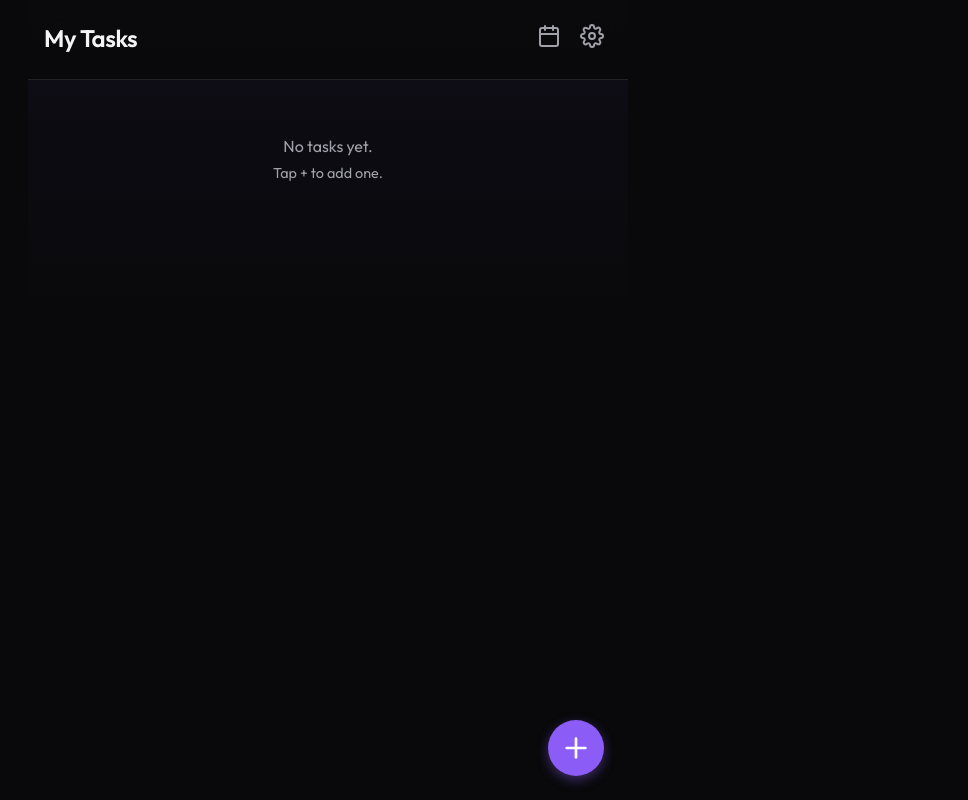
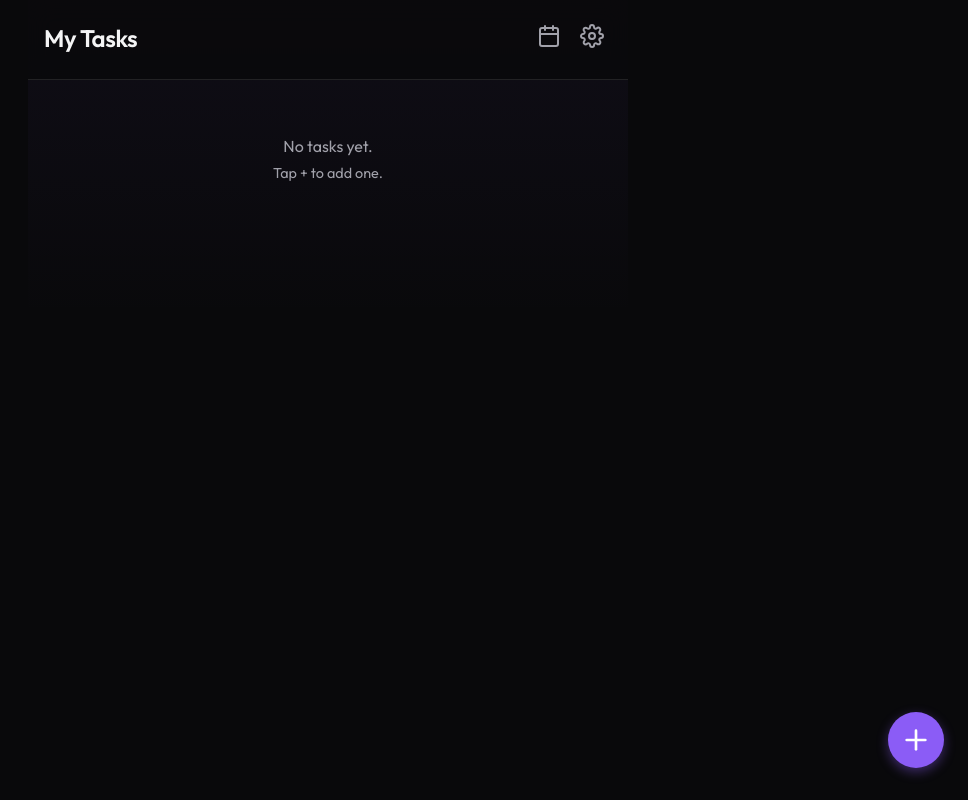
Before and after one commit to Shroker604/TaskListAppV1, a plain HTML site: page index.html in a window 1280 px wide. Shown: the whole page, without its empty margins (312-1280 px from the left). Drawn offline with Linux system fonts and the light colour scheme.

Commit message:
Fix FAB visibility using position:fixed and 100dvh

```diff
--- a/css/components.css
+++ b/css/components.css
@@ -81,8 +81,8 @@
 
 /* FAB */
 .fab {
-    position: absolute;
-    bottom: 24px;
+    position: fixed;
+    bottom: 32px;
     right: 24px;
     width: 56px;
     height: 56px;
@@ -94,6 +94,8 @@
     color: white;
     box-shadow: 0 4px 12px rgba(139, 92, 246, 0.4);
     transition: transform 0.2s;
+    z-index: 50;
+    /* Ensure it is on top */
 }
 
 .fab:active {
--- a/css/styles.css
+++ b/css/styles.css
@@ -1,11 +1,16 @@
 :root {
     /* Color Palette - Premium Dark Mode (Discord/Spotify vibe) */
-    --bg-color: #09090b; /* Deep Zinc */
-    --card-bg: rgba(39, 39, 42, 0.6); /* Zinc 800 with opacity */
-    --primary: #8b5cf6; /* Violet 500 */
+    --bg-color: #09090b;
+    /* Deep Zinc */
+    --card-bg: rgba(39, 39, 42, 0.6);
+    /* Zinc 800 with opacity */
+    --primary: #8b5cf6;
+    /* Violet 500 */
     --primary-hover: #7c3aed;
-    --text-main: #f4f4f5; /* Zinc 100 */
-    --text-muted: #a1a1aa; /* Zinc 400 */
+    --text-main: #f4f4f5;
+    /* Zinc 100 */
+    --text-muted: #a1a1aa;
+    /* Zinc 400 */
     --border-color: rgba(255, 255, 255, 0.1);
 
     /* Spacing & Layout */
@@ -29,7 +34,11 @@ body {
     color: var(--text-main);
     font-family: 'Outfit', sans-serif;
     height: 100vh;
-    overflow: hidden; /* App-like feel, scroll inside main */
+    /* Fallback */
+    height: 100dvh;
+    /* Dynamic viewport height for mobile */
+    overflow: hidden;
+    /* App-like feel, scroll inside main */
     display: flex;
     flex-direction: column;
 }
@@ -39,7 +48,8 @@ body {
     flex-direction: column;
     height: 100%;
     position: relative;
-    max-width: 600px; /* Tablet limit */
+    max-width: 600px;
+    /* Tablet limit */
     margin: 0 auto;
     width: 100%;
     background: linear-gradient(180deg, rgba(139, 92, 246, 0.05) 0%, rgba(9, 9, 11, 0) 40%);
@@ -61,4 +71,6 @@ button {
 }
 
 /* Utilities */
-.hidden { display: none !important; }
+.hidden {
+    display: none !important;
+}
```
